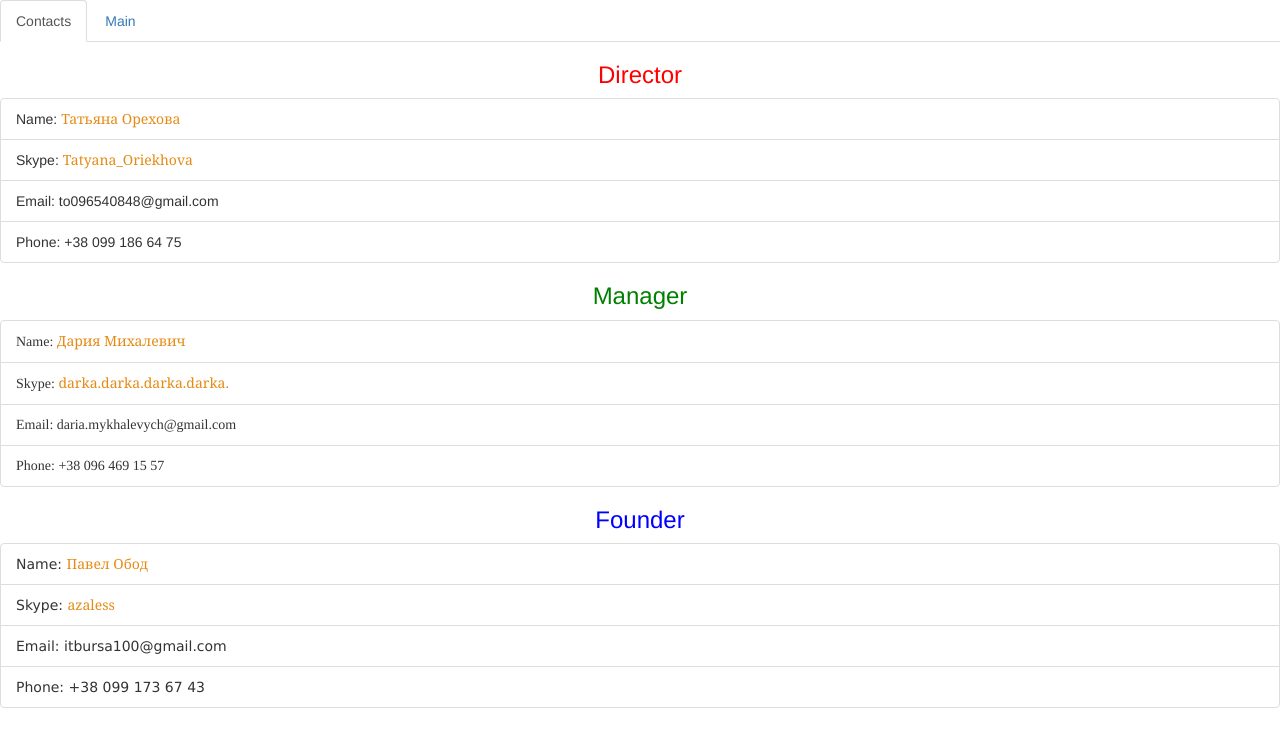
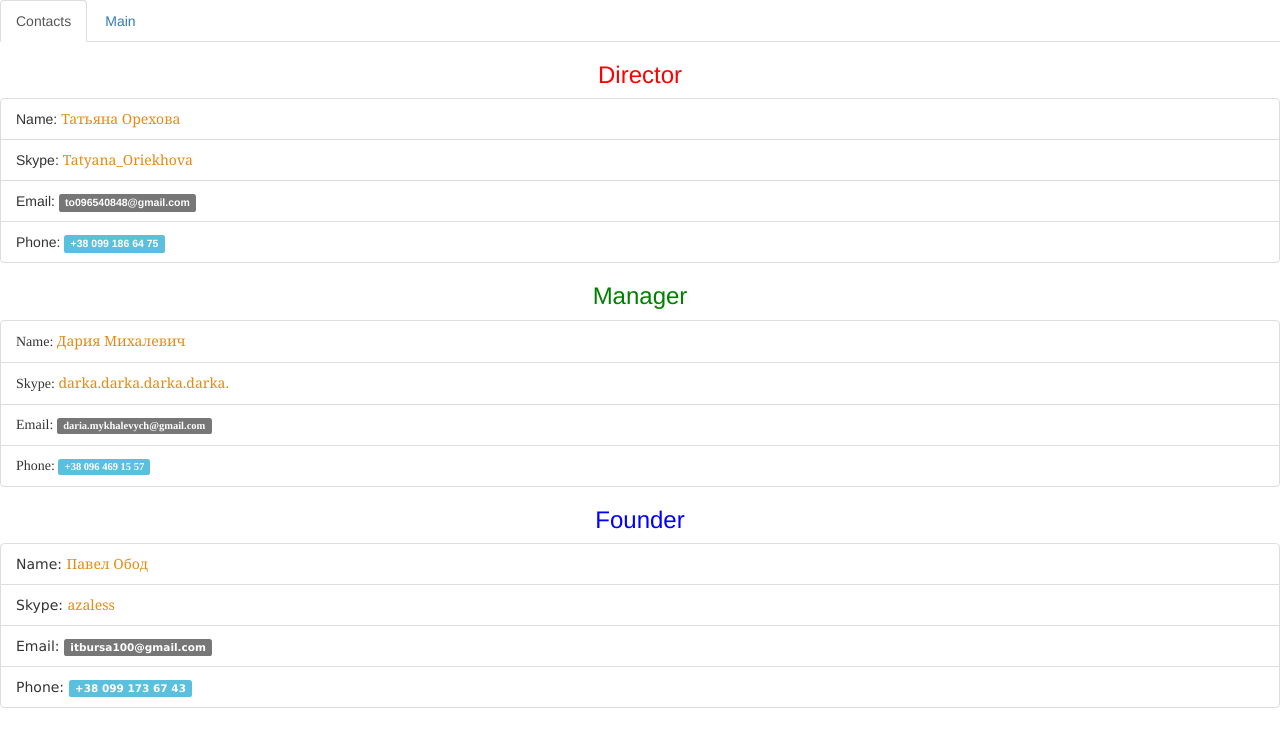
Before and after one commit to vovadoma/ooniversity_django_courses_03, a Python web app: template templates/contact.html in a window 1280 px wide. Shown: the top 747 px of the page. Run offline with Jinja, Linux system fonts and the light colour scheme; the template is opened without the code that fills it, so the values that code supplies are empty; some libraries are stand-ins or nearby versions.

Commit message:
add some classes in contact.html and some text in index.html

```diff
--- a/templates/contact.html
+++ b/templates/contact.html
@@ -23,8 +23,8 @@
       <ul class="list-group">
         <li class="list-group-item">Name: <span class="spn">Татьяна Орехова</span></li>
         <li class="list-group-item">Skype: <span class="spn">Tatyana_Oriekhova</span> </li>
-        <li class="list-group-item">Email: to096540848@gmail.com</li>
-        <li class="list-group-item">Phone: +38 099 186 64 75</li>
+        <li class="list-group-item">Email: <span class="label label-default">to096540848@gmail.com</span></li>
+        <li class="list-group-item">Phone: <span class="label label-info">+38 099 186 64 75</span></li>
       </ul>
     </div>
     <h3 class="manag">Manager</h3>
@@ -32,8 +32,8 @@
       <ul class="list-group">
         <li class="list-group-item">Name: <span class="spn">Дария Михалевич</span></li>
         <li class="list-group-item">Skype: <span class="spn">darka.darka.darka.darka.</span></li>
-        <li class="list-group-item">Email: daria.mykhalevych@gmail.com</li>
-        <li class="list-group-item">Phone: +38 096 469 15 57 </li>
+        <li class="list-group-item">Email: <span class="label label-default">daria.mykhalevych@gmail.com</span></li>
+        <li class="list-group-item">Phone: <span class="label label-info">+38 096 469 15 57</span> </li>
       </ul>
     </div>
     <h3 class="found">Founder</h3>
@@ -41,8 +41,8 @@
       <ul class="list-group">
         <li class="list-group-item">Name: <span class="spn">Павел Обод</span></li>
         <li class="list-group-item">Skype: <span class="spn">azaless</span></li>
-        <li class="list-group-item">Email: itbursa100@gmail.com</li>
-        <li class="list-group-item">Phone: +38 099 173 67 43</li>
+        <li class="list-group-item">Email: <span class="label label-default">itbursa100@gmail.com</span></li>
+        <li class="list-group-item">Phone: <span class="label label-info">+38 099 173 67 43</span></li>
       </ul>
     </div>
     <!-- jQuery (necessary for Bootstrap's JavaScript plugins) -->
--- a/templates/index.html
+++ b/templates/index.html
@@ -20,7 +20,8 @@
       <li role="presentation"><a href="contact.html">Contacts</a></li>
     </ul>
     <h1>PyBursa</h1>
-    <h2>Description: <small>описание курса</small></h2>
+    <h2>Description:</h2>
+    <p>Описание курса</p>
     <br>
     <h4>Надоело собирать знания по крупицам?</h4>
     <ul>
@@ -45,7 +46,8 @@
         Сразу после окончания курсов, вы сможете продемонстрировать этот проект потенциальному работодателю и рассказать про технологии, которые вы в нем использовали.
       </li>
     </ul>
-    <h2>Program: <small>программа курса</small></h2>
+    <h2>Program:</h2>
+    <p>Программа курса</p>
     <br>
     <table class="table table-bordered">
         <th>Занятие</th>
```
